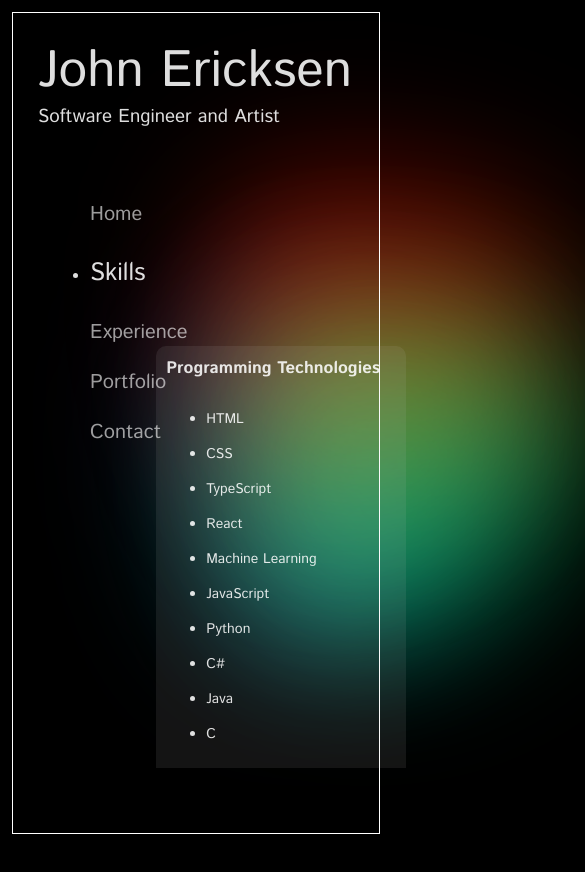
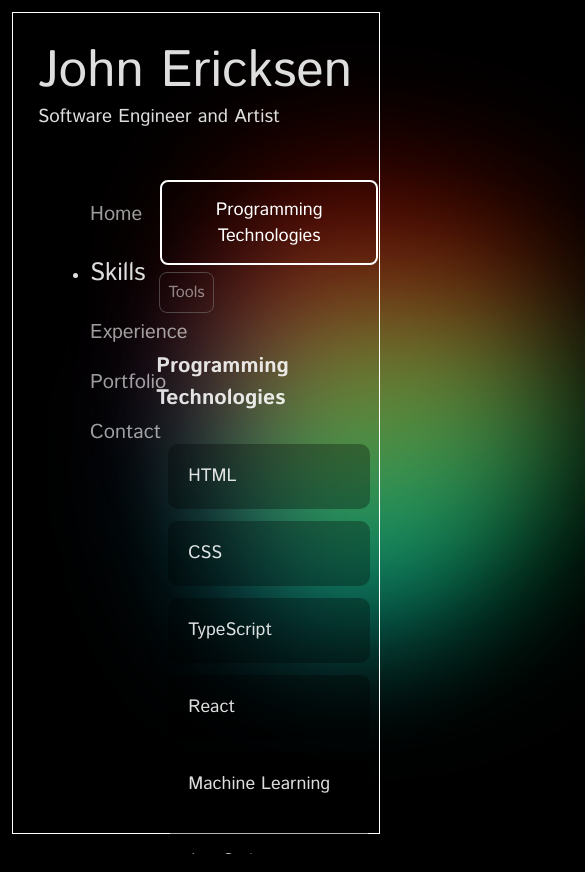
Before and after one commit to John-Ericksen/Personal-Webpage, a React (Vite) app: page / in a window 390 px wide. Both pictures are taken after a click on the item "Skills". Shown: the top 872 px of the page, 585 px wide, since content can reach past the window. Before the commit the page ends 844 px from the top, so only its background shows below. Built offline with nearby package versions, Linux system fonts and the light colour scheme.

Commit message:
change styling for skills and portfolio

```diff
--- a/src/components/Contacts/Contacts.scss
+++ b/src/components/Contacts/Contacts.scss
@@ -13,7 +13,7 @@
 }
 
 .contacts > .content > h2 > a {
-  color: rgba($color: #0004dd, $alpha: 1);
+  color: rgba($color: #6e70ff, $alpha: 1);
   transition: 0.3s;
   display: inline;
   height: 2em;
--- a/src/components/Experience/Experience.scss
+++ b/src/components/Experience/Experience.scss
@@ -17,6 +17,8 @@
   transition: all 0.25s ease-out;
   border-radius: 5px;
   padding: 20px;
+  display: flex;
+  flex-direction: column;
 }
 
 .experience-card > p {
@@ -48,13 +50,35 @@
   .experience {
     position: absolute;
     top: 25vh;
+    left: 45vw;
+    height: 70vh;
+    text-align: start;
+    overflow-y: scroll;
+    display: flex;
+    flex-direction: column;
+    grid-template-rows: auto;
+    transition: all 0.25s ease-out;
+  }
+
+  .experience-header {
+    display: flex;
+    justify-content: start;
+    align-items: center;
+  }
+
+  .experience > p {
+    font-size: 25px;
+  }
+}
+
+@media (max-width: 700px) {
+  .experience {
+    position: absolute;
+    top: 25vh;
     left: 46vw;
     height: 70vh;
     text-align: start;
     overflow-y: scroll;
-    display: grid;
-    grid-template-columns: 250px;
-    grid-template-rows: auto;
     transition: all 0.25s ease-out;
   }
 
--- a/src/components/Portfolio/Portfolio.scss
+++ b/src/components/Portfolio/Portfolio.scss
@@ -1,7 +1,7 @@
 .portfolio {
   position: absolute;
   left: 30vw;
-  top: 30vh;
+  top: 20vh;
   text-align: start;
   border-radius: 10px;
 }
--- a/src/components/Portfolio/Portfolio.tsx
+++ b/src/components/Portfolio/Portfolio.tsx
@@ -20,9 +20,7 @@ function TechProject(props: any) {
 }
 
 export default function Portfolio(props: any) {
-  const [menuState, changeMenuState] = useState("tech");
-
-  const formattedTechPortfolio = PortfolioData[0].map((item) => (
+  const formattedTechPortfolio = PortfolioData.map((item) => (
     <TechProject
       key={crypto.randomUUID()}
       projectThumbnail={item.image}
@@ -32,54 +30,11 @@ export default function Portfolio(props: any) {
     />
   ));
 
-  function switchToTech() {
-    changeMenuState("tech");
-  }
-  function switchToArt() {
-    changeMenuState("art");
-  }
   return (
     <div
       className={`portfolio ${props.sectionArray[3] ? "active" : "inactive"}`}
     >
-      <div className="portfolio-menu">
-        <button
-          className={
-            menuState == "tech"
-              ? "tech-portfolio-button-active"
-              : "tech-portfolio-button-inactive"
-          }
-          onClick={switchToTech}
-        >
-          Technological
-        </button>
-        <button
-          className={
-            menuState == "art"
-              ? "art-portfolio-button-active"
-              : "art-portfolio-button-inactive"
-          }
-          onClick={switchToArt}
-        >
-          Artistic
-        </button>
-      </div>
-      <div
-        className={
-          menuState == "tech"
-            ? "tech-portfolio active"
-            : "tech-portfolio inactive"
-        }
-      >
-        {formattedTechPortfolio}
-      </div>
-      <div
-        className={
-          menuState == "art" ? "art-portfolio active" : "art-portfolio inactive"
-        }
-      >
-        <h1>Under Construction!</h1>
-      </div>
+      <div className="tech-portfolio">{formattedTechPortfolio}</div>
     </div>
   );
 }
--- a/src/components/Portfolio/PortfolioData.tsx
+++ b/src/components/Portfolio/PortfolioData.tsx
@@ -1,4 +1,4 @@
-const TechPortfolioData = [
+const PortfolioData = [
   {
     title: "Personal Webpage",
     image: "/logo.svg",
@@ -11,17 +11,12 @@ const TechPortfolioData = [
     text: "A timer built for use with the Pomodoro technique. Uses Typescript, React, and SASS.",
     link: "https://rosietimer.netlify.app/",
   },
-];
-const ArtPortfolioData = [
   {
-    title: "Rosie Timer",
-    image:
-      "https://encrypted-tbn0.gstatic.com/images?q=tbn:ANd9GcQ7PB7gDdA6O7gpwXX-cDoelORPic-1rSP6xRUfJQX_zw&s",
-    text: "A timer built for use with the Pomodoro technique. Uses Typescript, React, and SASS.",
-    link: "https://rosietimer.netlify.app/",
+    title: "Art Portfolio",
+    image: "/src/assets/ouroboros.png",
+    text: "A link to the google drive containing my artistic works. All rights reserved.",
+    link: "https://drive.google.com/drive/folders/1Wrh5BWYMVBS4er0QfiZM8qd0WORTu-8o?usp=sharing",
   },
 ];
 
-const PortfolioData = [TechPortfolioData, ArtPortfolioData];
-
 export default PortfolioData;
--- a/src/components/Skills/Skills.scss
+++ b/src/components/Skills/Skills.scss
@@ -1,84 +1,33 @@
 .skills {
   position: absolute;
-  top: 40vh;
-  left: 40vw;
+  top: 20vh;
+  left: 38vw;
   text-align: start;
   font-size: 1.1em;
   z-index: 2;
   gap: 2vw;
   text-align: left;
   display: flex;
+  flex-direction: column;
+  justify-content: start;
 }
 
-.programmming-technologies,
-.design-and-planning {
-  background-color: rgb(192, 192, 192, 0.1);
-  border-radius: 10px;
-  padding: 10px;
-  overflow-y: scroll;
-  overflow-x: none;
-  white-space: nowrap;
-  min-height: 200px;
-  display: flex;
-  height: 50vh;
-  flex-direction: column;
-  width: fit-content;
+
+.programming-technologies {
+  margin-top: 0px;
 }
 
-h2 {
-  font-size: 25px;
-  width: 350px;
-  margin: 0px;
+.programmming-technologies-list {
+  padding-top: 0px;
+  height: 50vh;
+  overflow-y: scroll;
 }
 
-@media (max-width: 1400px) {
-  .skills {
-    top: 40vh;
-    left: 65vw;
-    font-size: 14px;
-    display: grid;
-    grid-template-columns: 250px;
-    grid-template-rows: auto;
-    overflow-y: scroll;
-    overflow-x: hidden;
-    margin: 20x;
-    max-height: 50vh;
-    width: 25vw;
-  }
-
-  h2 {
-    font-size: 18px;
-    width: 20vw;
-  }
-
-  .programmming-technologies,
-  .design-and-planning {
-    min-width: 30vw;
-    overflow-y: visible;
-    height: fit-content;
-  }
+.skill-card {
+  background-color: rgba($color: #000000, $alpha: 0.3);
+  padding: 1px;
+  padding-left: 20px;
+  margin: 12px;
+  border-radius: 10px;
+  font-size: large;
 }
-
-@media (max-width: 950px) {
-  .skills {
-    top: 40vh;
-    left: 38vw;
-    font-size: 14px;
-    display: grid;
-    grid-template-columns: 250px;
-    grid-template-rows: auto;
-    overflow-y: scroll;
-    overflow-x: hidden;
-    margin: 20x;
-    max-height: 50vh;
-    width: auto;
-  }
-
-  .programmming-technologies,
-  .design-and-planning {
-    min-width: 30vw;
-    width: auto;
-    overflow-y: visible;
-    height: fit-content;
-  }
-}
--- a/src/components/Skills/Skills.tsx
+++ b/src/components/Skills/Skills.tsx
@@ -1,29 +1,79 @@
+import { useState } from "react";
 import "./Skills.scss";
 import SkillsData from "./SkillsData";
 
 export default function Skills(props: any) {
-  const formattedProgrammingTecchnologies = SkillsData[0].map((value) => (
-    <li key={crypto.randomUUID()}>
-      <p>{value}</p>
-    </li>
+  const formattedProgrammingTechnologies = SkillsData[0].map((value) => (
+      <div className="skill-card">
+        <p>{value}</p>
+      </div>
+
   ));
   const formattedDesignSkills = SkillsData[1].map((value) => (
-    <li key={crypto.randomUUID()}>
+    <div className="skill-card">
       <p>{value}</p>
-    </li>
+    </div>
   ));
+
+  const [menuState, changeMenuState] = useState("programming-technologies");
+
+  function switchToProgramming() {
+    changeMenuState("programming-technologies");
+  }
+  function switchToSkills() {
+    changeMenuState("skills");
+  }
+  function switchToTools() {
+    changeMenuState("tools");
+  }
 
   return (
     <div className={`skills ${props.sectionArray[1] ? "active" : "inactive"}`}>
-      <div className="programmming-technologies">
+      <div className="portfolio-menu">
+        <button
+          className={
+            menuState == "programming-technologies"
+              ? "tech-portfolio-button-active"
+              : "tech-portfolio-button-inactive"
+          }
+          onClick={switchToProgramming}
+        >
+          Programming Technologies
+        </button>
+        <button
+          className={
+            menuState == "tools"
+              ? "art-portfolio-button-active"
+              : "art-portfolio-button-inactive"
+          }
+          onClick={switchToTools}
+        >
+          Tools
+        </button>
+      </div>
+      <div
+        className={
+          menuState == "programming-technologies"
+            ? "programmming-technologies active"
+            : "programmming-technologies inactive"
+        }
+      >
         <h2>Programming Technologies</h2>
-        <ul className="programmming-technologies-list">
-          {formattedProgrammingTecchnologies}
-        </ul>
+        <div className="programmming-technologies-list">
+          {formattedProgrammingTechnologies}
+        </div>
       </div>
-      <div className="design-and-planning">
-        <h2>Design and Planning</h2>
-        <ul>{formattedDesignSkills}</ul>
+      <div
+        className={
+          menuState == "tools"
+            ? "tools active"
+            : "tools inactive"
+        }
+      >
+        <div className="tools">
+          <h2>Design and Planning</h2>
+          <div>{formattedDesignSkills}</div>
+        </div>
       </div>
     </div>
   );
```
Also changed, not shown: 2 other files (tests, documents, lock files or other folders).
